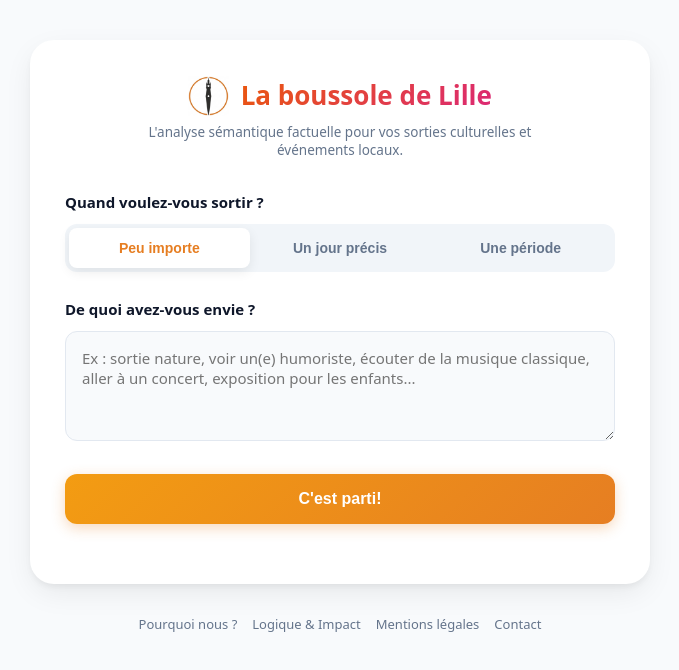
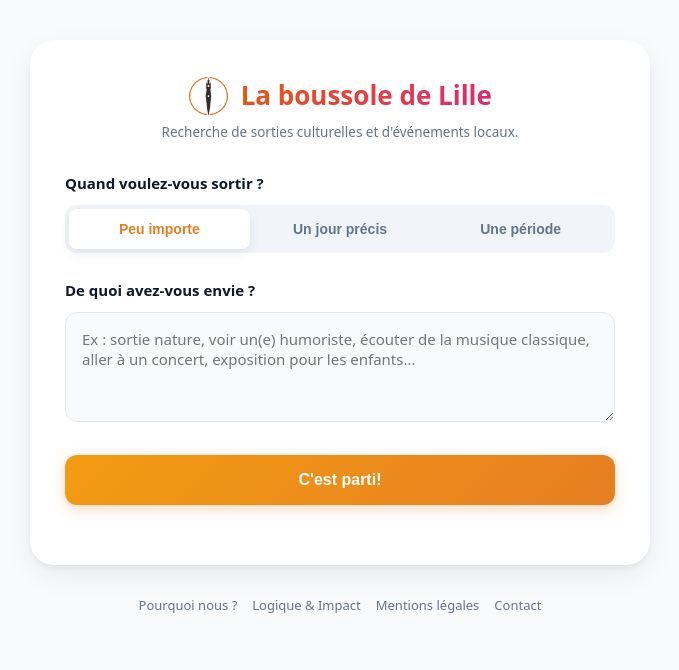
Before and after one commit to sylvaingazalet-max/activityscrap, a website: page public/index.html in a window 1280 px wide. Shown: the whole page, without its empty margins (300-979 px from the left). Drawn offline with nearby package versions, Linux system fonts and the light colour scheme.

Commit message:
change text

```diff
--- a/public/index.html
+++ b/public/index.html
@@ -409,7 +409,7 @@
                 <img src="logo.png" alt="La boussole de Lille" class="brand-logo-small">
                 <h1><span>La boussole de Lille</span></h1>
             </div>
-            <p class="brand-tagline">L'analyse sémantique factuelle pour vos sorties culturelles et événements locaux.</p>
+            <p class="brand-tagline">Recherche de sorties culturelles et d'événements locaux.</p>
         </div>
 
         <div class="section">
```
